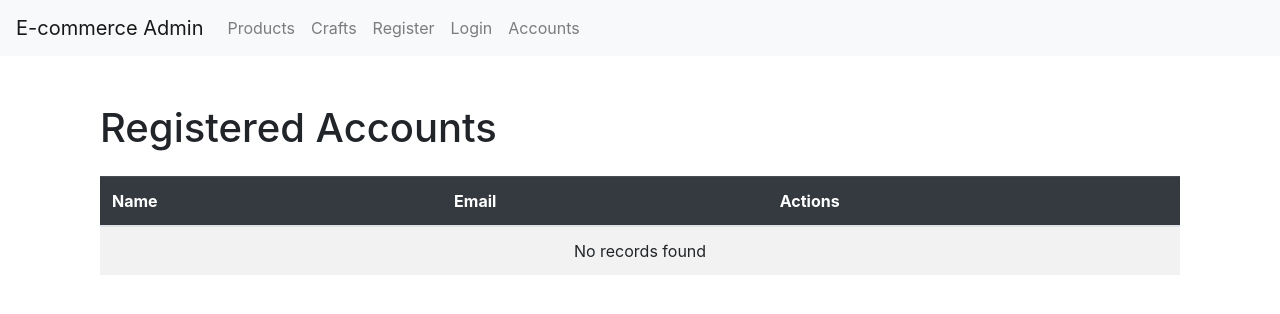
After one commit to Robert-Ndive-tech/Ecommerce-Admin, a Symfony app: template templates/registration/index.html.twig in a window 1280 px wide. The commit adds this page. Shown: the top 314 px of the page. Run offline with Twig, Linux system fonts and the light colour scheme; the template is opened without the code that fills it, so the values that code supplies are empty; some libraries are stand-ins or nearby versions.

Commit message:
geting-all-registered-accounts

```diff
--- a/templates/base.html.twig
+++ b/templates/base.html.twig
@@ -22,6 +22,7 @@ color: white;
                 <li class="nav-item"><a class="nav-link" href="{{ path('app_crafts_index') }}">Crafts</a></li>
                  <li class="nav-item"><a class="nav-link" href="{{ path('app_register') }}">Register</a></li>
                 <li class="nav-item"><a class="nav-link" href="{{ path('app_login') }}">Login</a></li>
+                 <li class="nav-item"><a class="nav-link" href="{{ path('app_accounts_index') }}">Accounts</a></li>
             </ul>
         </div>
     </nav>
--- /dev/null
+++ b/templates/registration/index.html.twig
@@ -0,0 +1,38 @@
+{% extends 'base.html.twig' %}
+
+{% block title %}Registerd Accounts Index{% endblock %}
+
+{% block body %}
+    <div class="container mt-5">
+        <h1 class="mb-4">Registered Accounts</h1>
+
+        <!-- Responsive Table -->
+        <div class="table-responsive">
+            <table class="table table-striped table-hover">
+                <thead class="table-dark">
+                    <tr>
+                        <th scope="col">Name</th>
+                        <th scope="col">Email</th>
+                        <th scope="col">Actions</th>
+                    </tr>
+                </thead>
+                <tbody>
+                {% for Account in Accounts %}
+                    <tr>
+                        <td>{{ Account.name }}</td>
+                        <td>{{ Account.email }}</td>
+                        <td>
+                            <a href="{{ path('product_show', {'id': Account.id}) }}" class="btn btn-info btn-sm">Show</a>
+                            <a href="{{ path('product_edit', {'id': Account.id}) }}" class="btn btn-warning btn-sm">Edit</a>
+                        </td>
+                    </tr>
+                {% else %}
+                    <tr>
+                        <td colspan="4" class="text-center">No records found</td>
+                    </tr>
+                {% endfor %}
+                </tbody>
+            </table>
+        </div>
+    </div>
+{% endblock %}
```
Also changed, not shown: src/Controller/RegistrationController.php (+20 -1 lines), templates/crafts/show.html.twig (+6 -3 lines), templates/registration/delete_form.html.twig (added), templates/registration/edit.html.twig (added), templates/registration/form.html.twig (added), templates/registration/show.html.twig (added).
